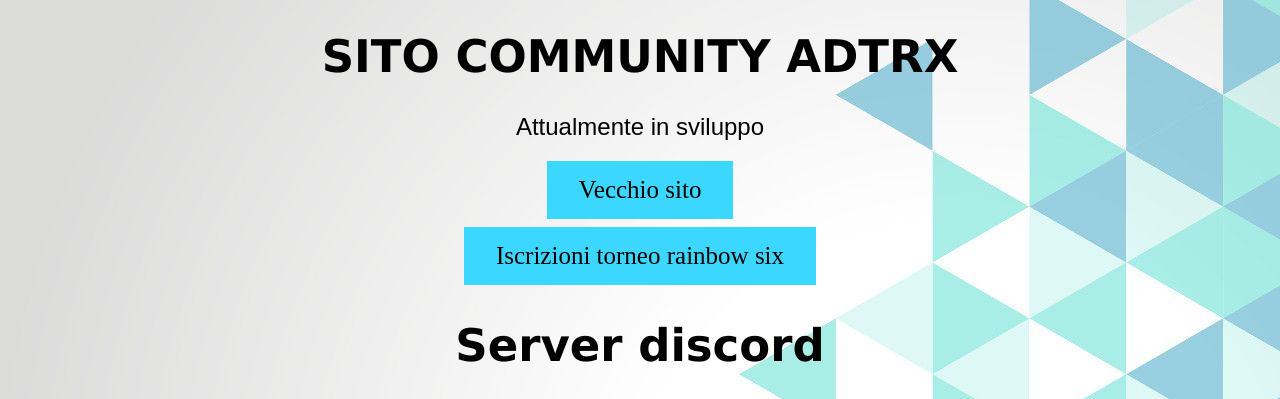
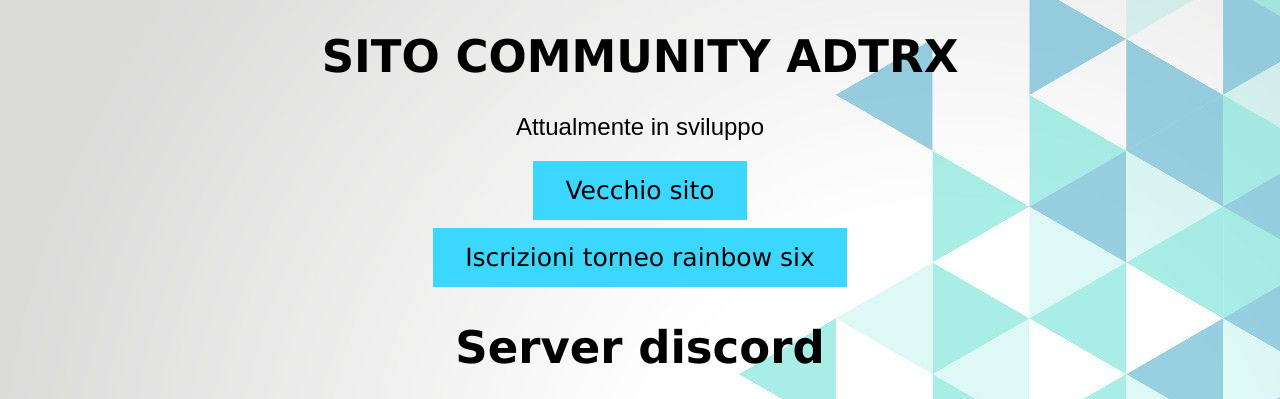
Before and after one commit to lollo03/tomganguz.github.io, a plain HTML site: page index.html in a window 1280 px wide. Shown: the top 399 px of the page. Drawn offline with Linux system fonts and the light colour scheme.

Commit message:
Cambiato il carattere dei bottoni nella index

```diff
--- a/assets/main.css
+++ b/assets/main.css
@@ -9,6 +9,7 @@
     font-size: 25px;
     margin: 4px 2px;
     cursor: pointer;
+	font-family: "Lucida Grande", "Lucida Sans Unicode", "Lucida Sans", "DejaVu Sans", Verdana, "sans-serif";
 }
 p{
 	align-content: center;
```
